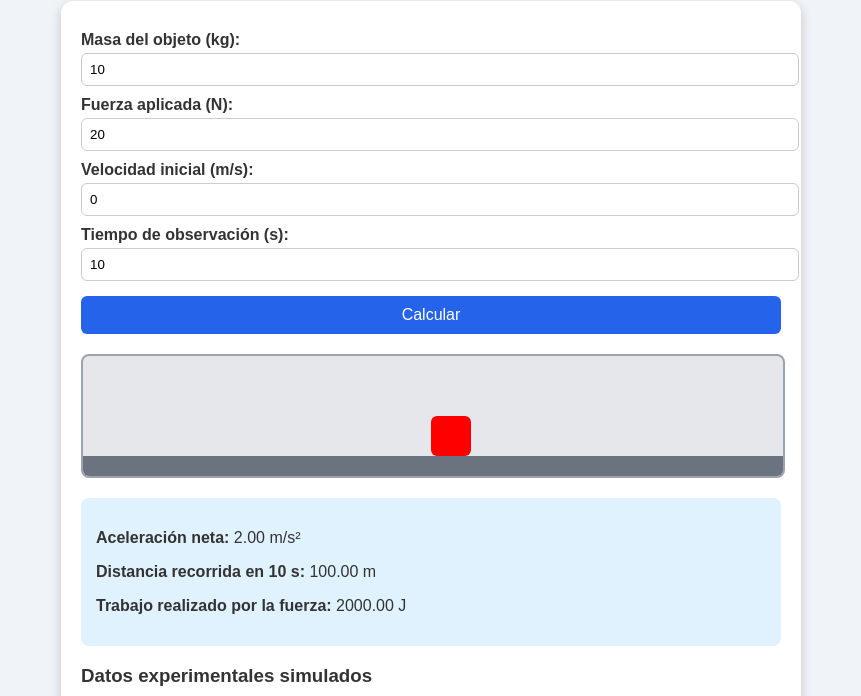
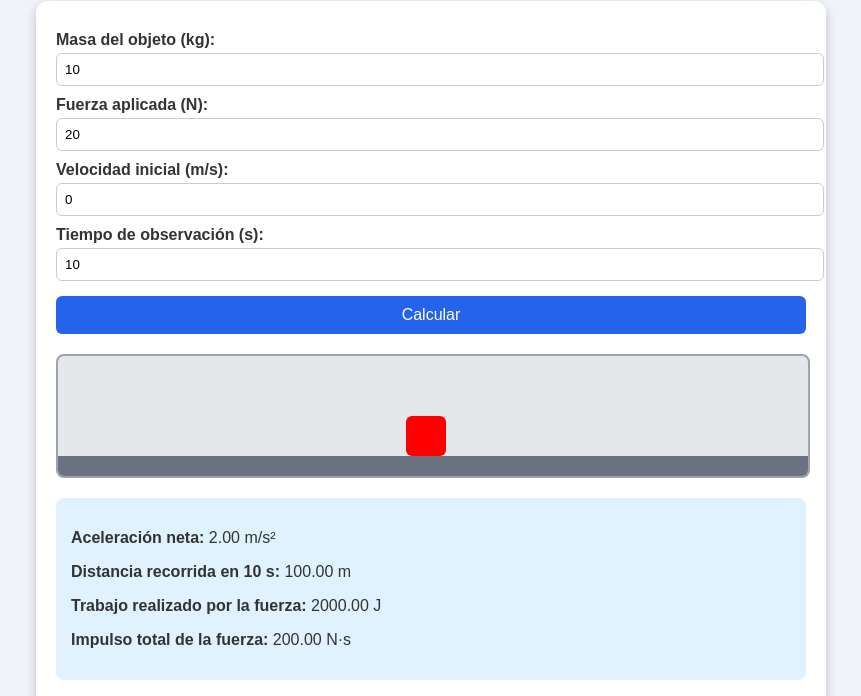
Before and after one commit to lorenarodriguez171293/trabajo, a plain HTML site: page index.html in a window 1280 px wide. Both pictures are taken after a click on the button "Calcular". Shown: the part 87-783 px from the top of the page, without its empty margins (209-1070 px from the left). Drawn offline with nearby package versions, Linux system fonts and the light colour scheme.

Commit message:
Update index.html

```diff
--- a/index.html
+++ b/index.html
@@ -16,7 +16,7 @@
       color: #1e3a8a;
     }
     .container {
-      max-width: 700px;
+      max-width: 750px;
       margin: auto;
       background: white;
       padding: 20px;
@@ -85,6 +85,7 @@
       width: 100%;
       border-collapse: collapse;
       margin-top: 15px;
+      font-size: 14px;
     }
     th, td {
       border: 1px solid #ccc;
@@ -133,12 +134,16 @@
 
     <h3>Gráfico Aceleración vs Tiempo</h3>
     <canvas id="graficoAcc"></canvas>
+
+    <h3>Gráfico Impulso (Δp) vs Tiempo</h3>
+    <canvas id="graficoImpulso"></canvas>
   </div>
 
   <script>
     let chartPos = null;
     let chartVel = null;
     let chartAcc = null;
+    let chartImpulso = null;
 
     function calcular() {
       const masa = parseFloat(document.getElementById("masa").value);
@@ -149,21 +154,25 @@
       // Aceleración
       const a = fuerza / masa;
 
-      // Distancia total en tiempo t
+      // Distancia total
       const distancia = v0 * tiempoObs + 0.5 * a * Math.pow(tiempoObs, 2);
 
-      // Trabajo de la fuerza
+      // Trabajo
       const trabajo = fuerza * distancia;
+
+      // Impulso total
+      const impulso = fuerza * tiempoObs;
 
       // Mostrar resultados
       let resultados = "";
       resultados += `<p><b>Aceleración neta:</b> ${a.toFixed(2)} m/s²</p>`;
       resultados += `<p><b>Distancia recorrida en ${tiempoObs} s:</b> ${distancia.toFixed(2)} m</p>`;
       resultados += `<p><b>Trabajo realizado por la fuerza:</b> ${trabajo.toFixed(2)} J</p>`;
+      resultados += `<p><b>Impulso total de la fuerza:</b> ${impulso.toFixed(2)} N·s</p>`;
 
       document.getElementById("resultados").innerHTML = resultados;
 
-      // Animación del objeto
+      // Animación objeto
       const objeto = document.getElementById("objeto");
       objeto.style.left = "0px";
       let start = null;
@@ -180,24 +189,36 @@
       }
       requestAnimationFrame(animar);
 
-      // Tabla de datos + arrays para gráficos
+      // Tabla de datos
       let tablaHTML = "<h3>Datos experimentales simulados</h3>";
-      tablaHTML += "<table><tr><th>Tiempo (s)</th><th>Posición (m)</th><th>Velocidad (m/s)</th><th>Aceleración (m/s²)</th></tr>";
+      tablaHTML += "<table><tr><th>Tiempo (s)</th><th>Posición (m)</th><th>Velocidad (m/s)</th><th>Aceleración (m/s²)</th><th>Δp (kg·m/s)</th></tr>";
       const pasos = 10;
       let tiempos = [];
       let posiciones = [];
       let velocidades = [];
       let aceleraciones = [];
+      let momentos = [];
+
       for (let i = 0; i <= pasos; i++) {
         let t = (tiempoObs / pasos) * i;
         let x = v0 * t + 0.5 * a * Math.pow(t, 2);
         let v = v0 + a * t;
         let acc = a;
+        let deltaP = masa * (v - v0);
+
         tiempos.push(t.toFixed(2));
         posiciones.push(x.toFixed(2));
         velocidades.push(v.toFixed(2));
         aceleraciones.push(acc.toFixed(2));
-        tablaHTML += `<tr><td>${t.toFixed(2)}</td><td>${x.toFixed(2)}</td><td>${v.toFixed(2)}</td><td>${acc.toFixed(2)}</td></tr>`;
+        momentos.push(deltaP.toFixed(2));
+
+        tablaHTML += `<tr>
+                        <td>${t.toFixed(2)}</td>
+                        <td>${x.toFixed(2)}</td>
+                        <td>${v.toFixed(2)}</td>
+                        <td>${acc.toFixed(2)}</td>
+                        <td>${deltaP.toFixed(2)}</td>
+                      </tr>`;
       }
       tablaHTML += "</table>";
       document.getElementById("tabla-container").innerHTML = tablaHTML;
@@ -218,14 +239,7 @@
             tension: 0.2
           }]
         },
-        options: {
-          responsive: true,
-          plugins: { legend: { display: true } },
-          scales: {
-            x: { title: { display: true, text: "Tiempo (s)" } },
-            y: { title: { display: true, text: "Posición (m)" } }
-          }
-        }
+        options: { responsive: true }
       });
 
       // Gráfico Velocidad vs Tiempo
@@ -244,14 +258,7 @@
             tension: 0.2
           }]
         },
-        options: {
-          responsive: true,
-          plugins: { legend: { display: true } },
-          scales: {
-            x: { title: { display: true, text: "Tiempo (s)" } },
-            y: { title: { display: true, text: "Velocidad (m/s)" } }
-          }
-        }
+        options: { responsive: true }
       });
 
       // Gráfico Aceleración vs Tiempo
@@ -270,14 +277,26 @@
             tension: 0.1
           }]
         },
-        options: {
-          responsive: true,
-          plugins: { legend: { display: true } },
-          scales: {
-            x: { title: { display: true, text: "Tiempo (s)" } },
-            y: { title: { display: true, text: "Aceleración (m/s²)" } }
-          }
-        }
+        options: { responsive: true }
+      });
+
+      // Gráfico Impulso (Δp) vs Tiempo
+      const ctxImp = document.getElementById("graficoImpulso").getContext("2d");
+      if (chartImpulso) chartImpulso.destroy();
+      chartImpulso = new Chart(ctxImp, {
+        type: "line",
+        data: {
+          labels: tiempos,
+          datasets: [{
+            label: "Δp (kg·m/s)",
+            data: momentos,
+            borderColor: "purple",
+            backgroundColor: "violet",
+            fill: true,
+            tension: 0.2
+          }]
+        },
+        options: { responsive: true }
       });
     }
   </script>
```
